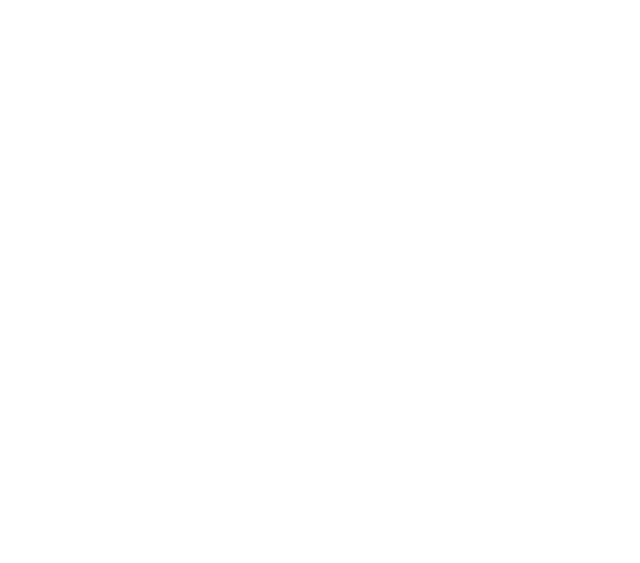
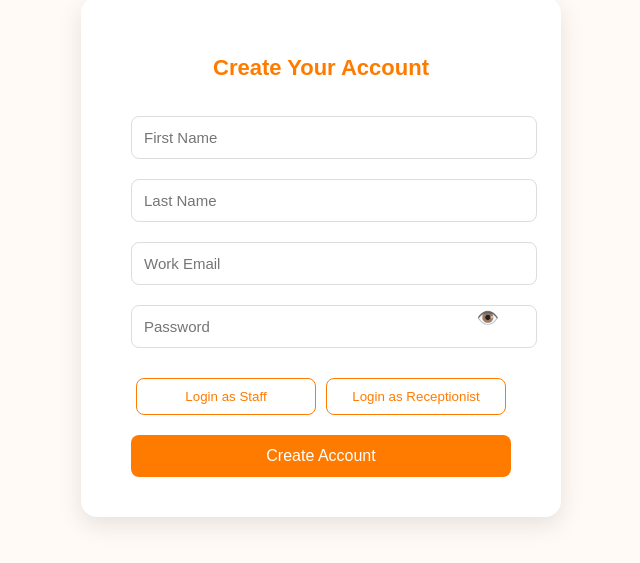
Before and after one commit to SujalGajera/Code-Cuisines, a React (Create React App) app: page /receptionist in a window 1280 px wide. Before the commit this address had no page. Shown: the part 143-706 px from the top of the page, without its empty margins (319-959 px from the left). Built offline with nearby package versions, Linux system fonts and the light colour scheme.

Commit message:
added app.js

```diff
--- a/src/App.js
+++ b/src/App.js
@@ -1,29 +1,12 @@
-import React from 'react';
-import { BrowserRouter, Routes, Route } from 'react-router-dom';
-import Navbar from './Sujal/Navbar';
-import Home from './Sujal/Home';
-
-// Placeholder components
-const Explore = () => <div>Explore Page</div>;
-const About = () => <div>About Us Page</div>;
-
-const AdminLogin = () => <div>Admin Login Page</div>;
-const StaffLogin = () => <div>Staff/Receptionist Login Page</div>;
-const CustomerLogin = () => <div>Customer Login Page</div>;
+import React from "react";
+import "./App.css";
+import SignUp from "./SignUp";
 
 function App() {
   return (
-    <BrowserRouter>
-      <Navbar />
-      <Routes>
-        <Route path="/" element={<Home />} />
-        <Route path="/explore" element={<Explore />} />
-        <Route path="/about" element={<About />} />
-        <Route path="/login/admin" element={<AdminLogin />} />
-        <Route path="/login/staff" element={<StaffLogin />} />
-        <Route path="/login/customer" element={<CustomerLogin />} />
-      </Routes>
-    </BrowserRouter>
+    <div className="App">
+      <SignUp />
+    </div>
   );
 }
 
```
